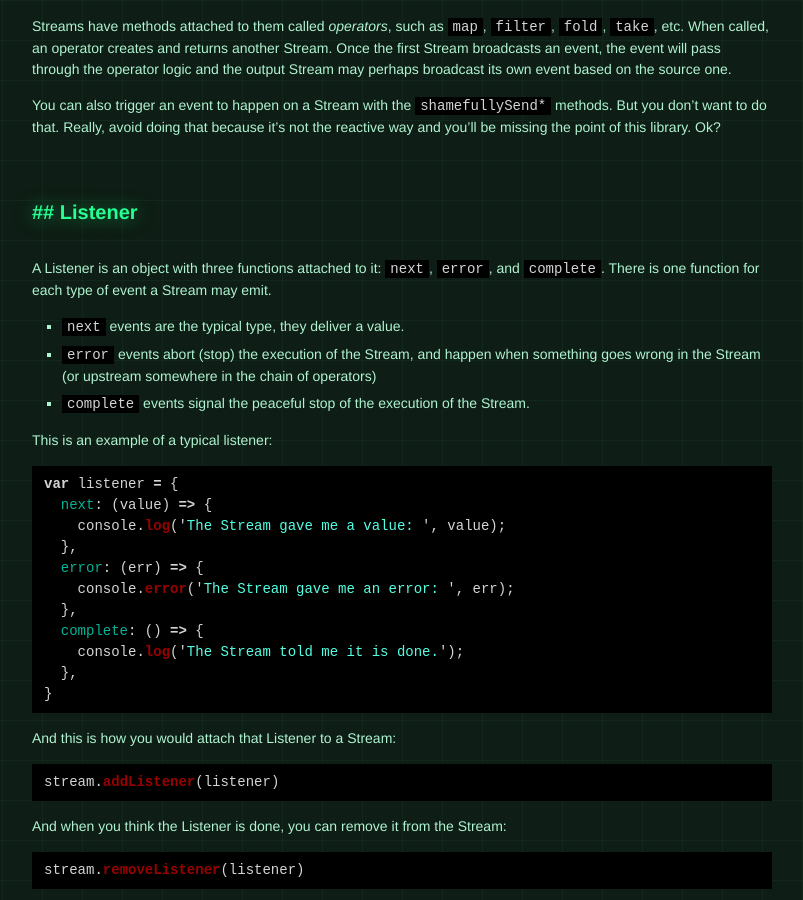
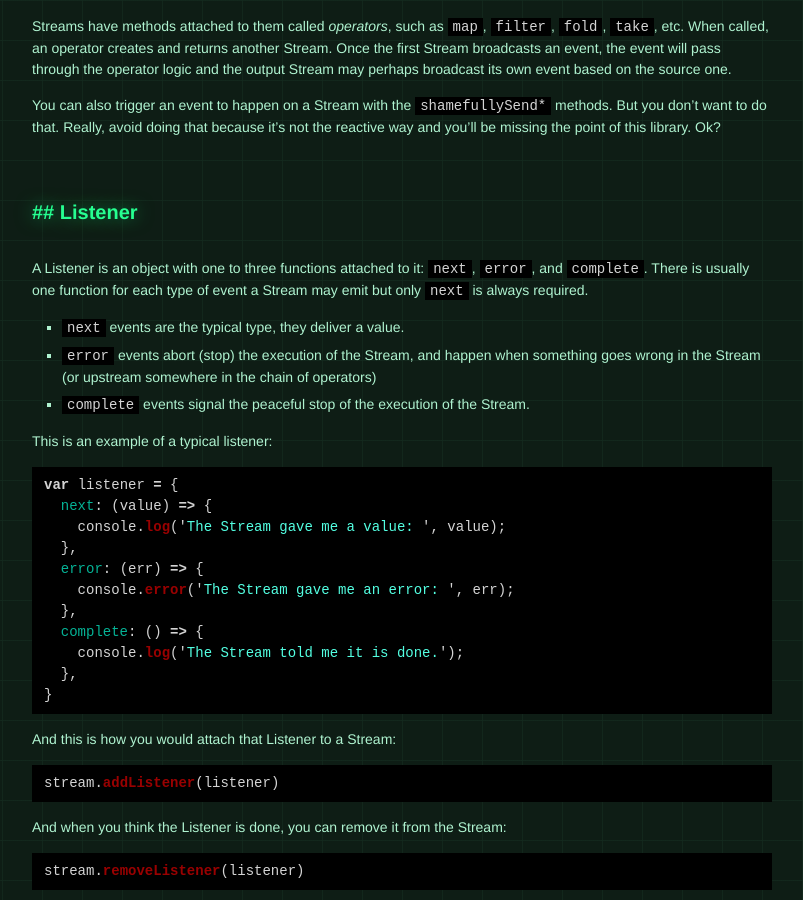
Before and after one commit to staltz/xstream, a Jekyll site: the page built from index.html, in a window 1280 px wide and 900 px high, scrolled down 3270 px. Shown: the whole window, without its empty margins (238-1041 px from the left). Built offline with Jekyll 4.4.1, drawn with Linux system fonts in a browser that asks for light colours; some web fonts are replaced.

Commit message:
update site

```diff
--- a/_includes/content.md
+++ b/_includes/content.md
@@ -115,7 +116,7 @@ You can also trigger an event to happen on a Stream with the `shamefullySend*` m
 
 ## Listener
 
-A Listener is an object with three functions attached to it: `next`, `error`, and `complete`. There is one function for each type of event a Stream may emit.
+A Listener is an object with one to three functions attached to it: `next`, `error`, and `complete`. There is usually one function for each type of event a Stream may emit but only `next` is always required.
 
 - `next` events are the typical type, they deliver a value.
 - `error` events abort (stop) the execution of the Stream, and happen when something goes wrong in the Stream (or upstream somewhere in the chain of operators)
```
Also changed, not shown: other parts of _includes/content.md (+1 -0 lines).
